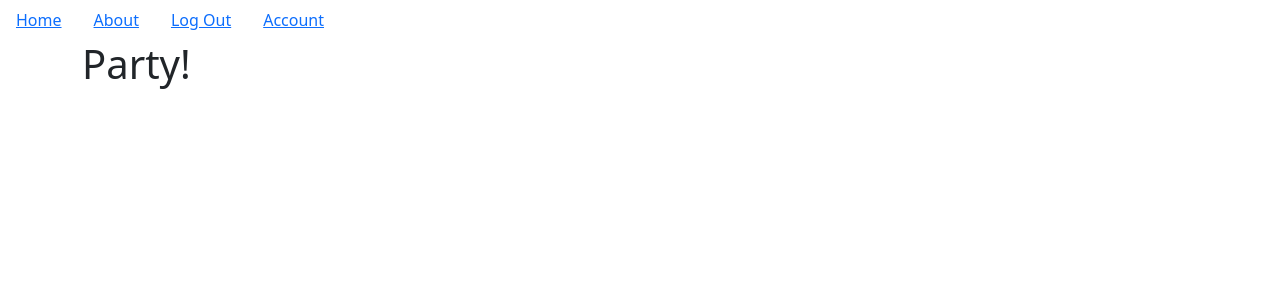
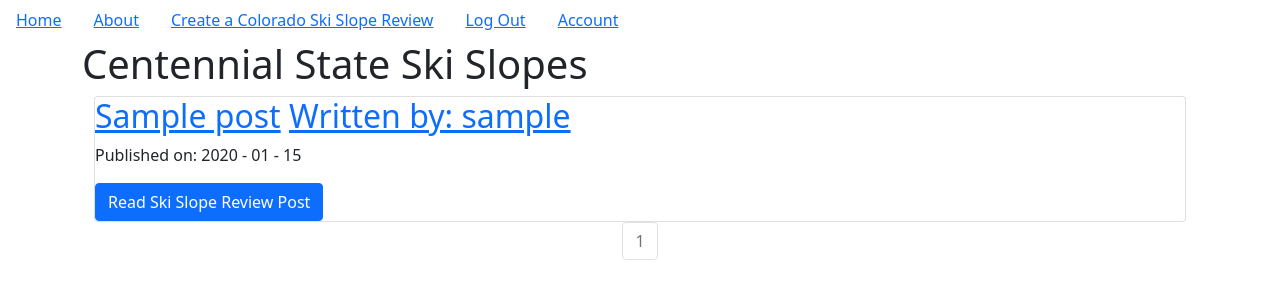
Before and after one commit to djrich87/centennial-state, a Flask app: page / in a window 1280 px wide. Shown: the top 300 px of the page. Run offline with Flask 2, Linux system fonts and the light colour scheme; a user stored in the database is signed in; tables that the repository leaves empty hold one stand-in row (values such as "Sample post").

Commit message:
add index template

```diff
--- a/myapp/templates/base.html
+++ b/myapp/templates/base.html
@@ -6,7 +6,7 @@
     <meta charset="UTF-8">
     <meta http-equiv="X-UA-Compatible" content="IE=edge">
     <meta name="viewport" content="width=device-width, initial-scale=1.0">
-    <title>Party!</title>
+    <title>Centennial State</title>
 </head>
 <body>
     <ul class="nav">
@@ -18,6 +18,9 @@
         </li>
 
         {% if current_user.is_authenticated %}
+        <li class="nav-link">
+            <a href="{{url_for('ski_slope_posts.create_post')}}">Create a Colorado Ski Slope Review</a>
+        </li>
         <li class="nav-link">
             <a href="{{url_for('users.logout')}}">Log Out</a>
         </li>
--- a/myapp/templates/index.html
+++ b/myapp/templates/index.html
@@ -1,7 +1,36 @@
 {% extends "base.html" %}
 {% block content %}
     <div class="jumbotron">
-        <h1>Party!</h1>
+        <h1>Centennial State Ski Slopes</h1>
+    </div>
+    <div class="container">
+        {% for post in ski_slope_posts.items %}
+            <div class="card">
+                <div class="car-boy">
+                    <h2>
+                        <a class="card-title" href="{{url_for('ski_slope_posts.ski_slope_post', ski_slope_post_id=post.id)}}">{{post.title}}</a>
+                        <a href="{{url_for('users.user_posts', username=post.author.username)}}">Written by: {{post.author.username}}</a>
+                    </h2>
+                    <p>Published on: {{post.date.strftime('%Y - %m - %d')}}</p>
+                    <a class="btn btn-primary" href="{{url_for('ski_slope_posts.ski_slope_post', ski_slope_post_id=post.id)}}">Read Ski Slope Review Post</a>
+                </div>
+            </div>
+        {% endfor %}
     </div>
 
+    <nav aria-label="Page Navigation example">
+        <ul class="pagination justify-content-center">
+            {% for page_num in ski_slope_posts.iter_pages(left_edge=1, right_edge=1, left_current=1, right_current=2) %}
+                {% if ski_slope_posts.page == page_num %}
+                <li class="page-item disabled">
+                    <a class="page-link" href="{{url_for('core.index', page=page_num)}}">{{ page_num }}</a>
+                </li>
+                {% else %}
+                <li class="page-item">
+                    <a class="page-link" href="{{url_for('core.index', page=page_num)}}">{{ page_num }}</a>
+                </li>
+                {% endif %}
+            {% endfor %}
+        </ul>
+    </nav>
 {% endblock %}
```
Also changed, not shown: myapp/templates/create_post.html (added, +20 -0 lines), myapp/templates/ski_slope_post.html (added, +18 -0 lines).
